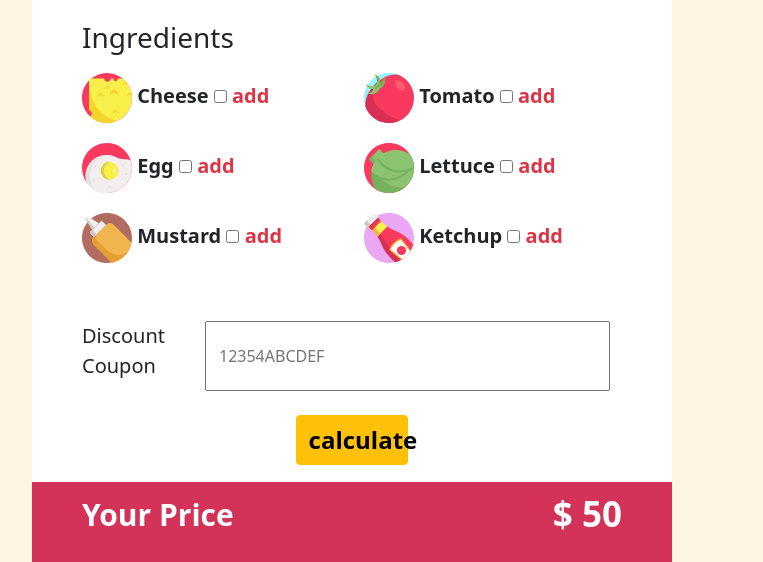
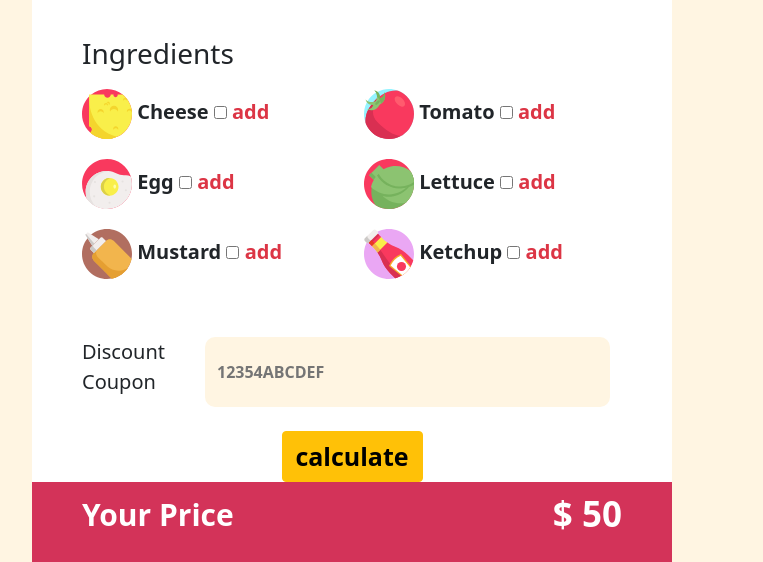
Before and after one commit to AntonioRusso1997/js-burger, a plain HTML site: page index.html in a window 1280 px wide. Shown: the part 238-800 px from the top of the page, without its empty margins (288-1051 px from the left). Drawn offline with nearby package versions, Linux system fonts and the light colour scheme.

Commit message:
Modifiche CSS

```diff
--- a/css/style.css
+++ b/css/style.css
@@ -10,7 +10,7 @@ body {
 
 main {
     position: relative;
-    width: 50%;
+    width: 50vw;
     height: 100vh;
     margin: 0 auto;
     background-color: white;
@@ -36,6 +36,7 @@ main {
     position: absolute;
     right: -60px;
     top: -30px;
+    z-index: 999;
 }
 /* / Main Top */
 
@@ -46,12 +47,42 @@ main {
     width: 100%;
     height: 75%;
     padding: 50px;
+    overflow-y: auto;
+}
+
+#main-content::-webkit-scrollbar-track {
+    border: 1px solid rgb(201, 201, 201);
+    padding: 2px 0;
+    background-color: #d33359;
+}
+
+#main-content::-webkit-scrollbar {
+    width: 10px;
+}
+
+#main-content::-webkit-scrollbar-thumb {
+    border-radius: 10px;
+    box-shadow: inset 0 0 6px rgba(241, 241, 241, 0.3);
+    background-color: #fdbb40;
+    border: 1px solid rgb(126, 126, 126);
 }
 
 #burger-name {
     font-size: 30px;
     margin-bottom: 40px;
+    margin-top: 20px;
+    border: none;
 }
+
+#burger-name::placeholder,
+#coupon::placeholder {
+    font-weight: 600;
+}
+
+#burger-name:focus-visible{
+    outline: none !important;
+}
+
 label {
     margin: 10px 0;
     font-size: 20px;
@@ -66,7 +97,17 @@ label span {
 }
 
 #calculate-btn {
-    width: 20%;
+    font-size:25px;
+}
+
+#coupon {
+    border: none;
+    border-radius: 10px;
+    background-color:#fff5e2;
+}
+
+#coupon:focus-visible{
+    outline: none !important;
 }
 /* / Main Content */
 
--- a/index.html
+++ b/index.html
@@ -52,7 +52,7 @@
                         </span>
                     </label>
                 </div>
-                <div class="col d-flex flex-column">
+                <div class="col-md-12 col-lg-6 d-flex flex-column">
                     <label for="Tomato">
                         <img src="img/tomato.svg" alt="" class="label-img">
                         <span>
@@ -86,11 +86,11 @@
                 </div>
             </div>
             <div class="row w-100 d-flex flex-row mt-5">
-                <label class="col-3" for="Discount">Discount Coupon </label>
-                <input id="coupon" class="col-9" type="text" placeholder="12354ABCDEF">
+                <label class="col-md-12 col-lg-3" for="Discount">Discount Coupon </label>
+                <input id="coupon" class="col-md-12 col-lg-9" type="text" placeholder="12354ABCDEF">
             </div>
             <div class="row d-flex justify-content-center align-items-center mt-4">
-                <button id="calculate-btn" type="button" class="btn btn-warning fw-bold fs-4">calculate</button>
+                <button id="calculate-btn" type="button" class="btn btn-warning fw-bold col-xs-12 col-sm-8 col-md-4 col-lg-3">calculate</button>
             </div>
         </div>
 
```
